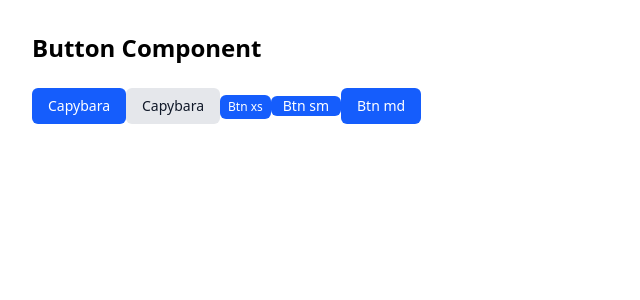
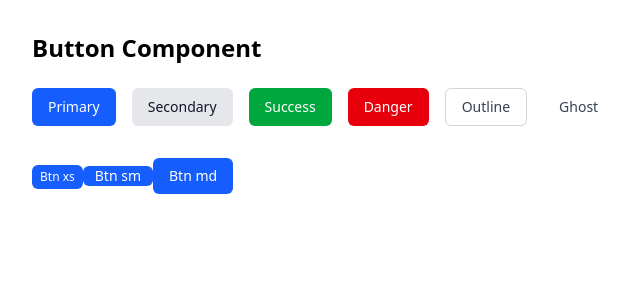
Before and after one commit to hahafiz/design-system, a React (Vite) app: page / in a window 1280 px wide. Shown: the top 300 px of the page, without its empty margins (0-640 px from the left). Built offline with nearby package versions, Linux system fonts and the light colour scheme.

Commit message:
btn component progress

```diff
--- a/src/components/Button/ButtonDemo.jsx
+++ b/src/components/Button/ButtonDemo.jsx
@@ -5,8 +5,15 @@ const ButtonDemo = () => {
   return (
     <div className="p-8 space-y-8">
       <h1 className="text-2xl font-bold mb-6">Button Component</h1>
-      <Button variant="primary">Capybara</Button>
-      <Button variant="secondary">Capybara</Button>
+
+      <div className="flex flex-wrap gap-4">
+        <Button variant="primary">Primary</Button>
+        <Button variant="secondary">Secondary</Button>
+        <Button variant="success">Success</Button>
+        <Button variant="danger">Danger</Button>
+        <Button variant="outline">Outline</Button>
+        <Button variant="ghost">Ghost</Button>
+      </div>
       <Button size="xs">Btn xs</Button>
       <Button size="sm">Btn sm</Button>
       <Button size="md">Btn md</Button>
```
